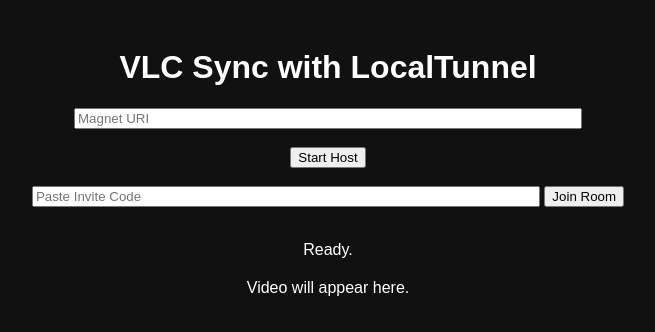
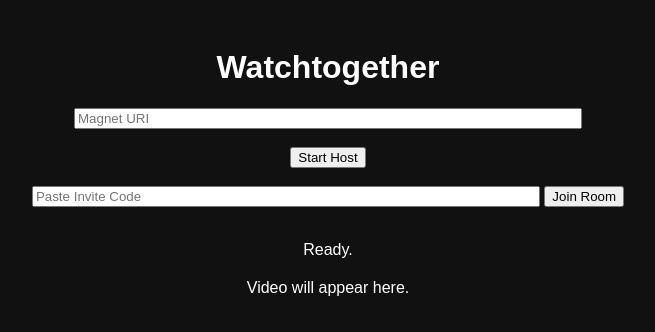
Before and after one commit to BranchBit/watchtogether_public, an Electron app: page index.html in a window 800 px wide. Shown: the whole page, without its empty margins (72-727 px from the left). Drawn offline with Linux system fonts and the light colour scheme; no server answers.

Commit message:
tagrelease change title

```diff
--- a/index.html
+++ b/index.html
@@ -12,7 +12,7 @@
       text-align: center;
     "
   >
-    <h1>VLC Sync with LocalTunnel</h1>
+    <h1>Watchtogether</h1>
     <input id="magnet" placeholder="Magnet URI" style="width: 500px" />
     <br /><br />
     <button onclick="startHost()">Start Host</button>
@@ -92,14 +92,14 @@
         const code = document.getElementById("hosturl").value.trim();
         if (!code) return alert("Please enter invite code");
         ipcRenderer.send("join-room", code);
-        document.getElementById("status").textContent = "Joining host tunnel...";
+        document.getElementById("status").textContent =
+          "Joining host tunnel...";
       }
-
 
       ipcRenderer.on("sync-update", (_, data) => {
         if (typeof data.time === "number") {
           document.getElementById("status").textContent =
-                  `Synced to ${data.time.toFixed(1)}s`;
+            `Synced to ${data.time.toFixed(1)}s`;
         }
       });
 
@@ -117,7 +117,8 @@
       });
 
       ipcRenderer.on("torrent-loaded", () => {
-        document.getElementById("video-wrapper").innerText = "Playing in mpv player...";
+        document.getElementById("video-wrapper").innerText =
+          "Playing in mpv player...";
       });
 
       ipcRenderer.on("tunnel-url", (_, data) => {
```
